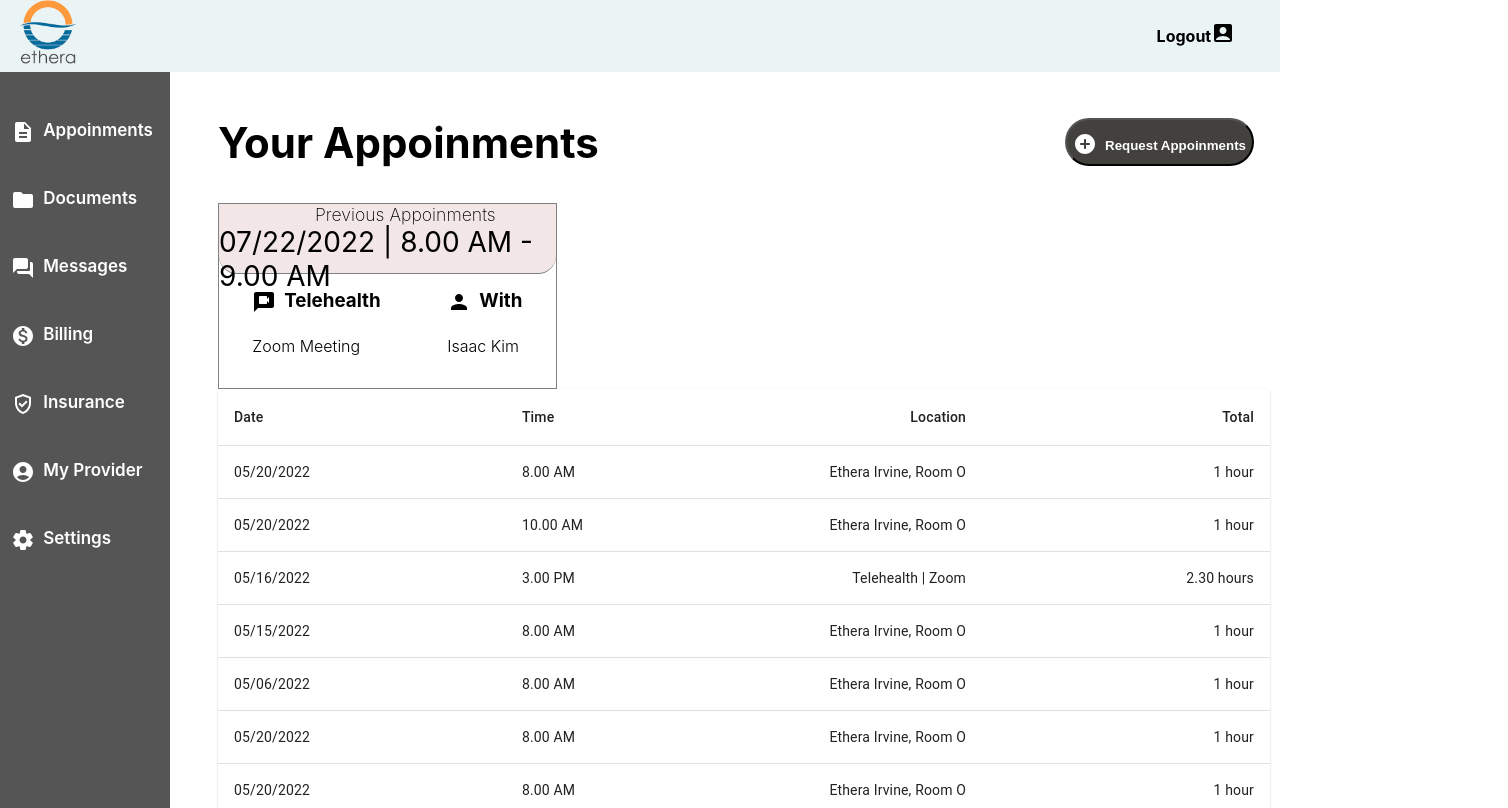
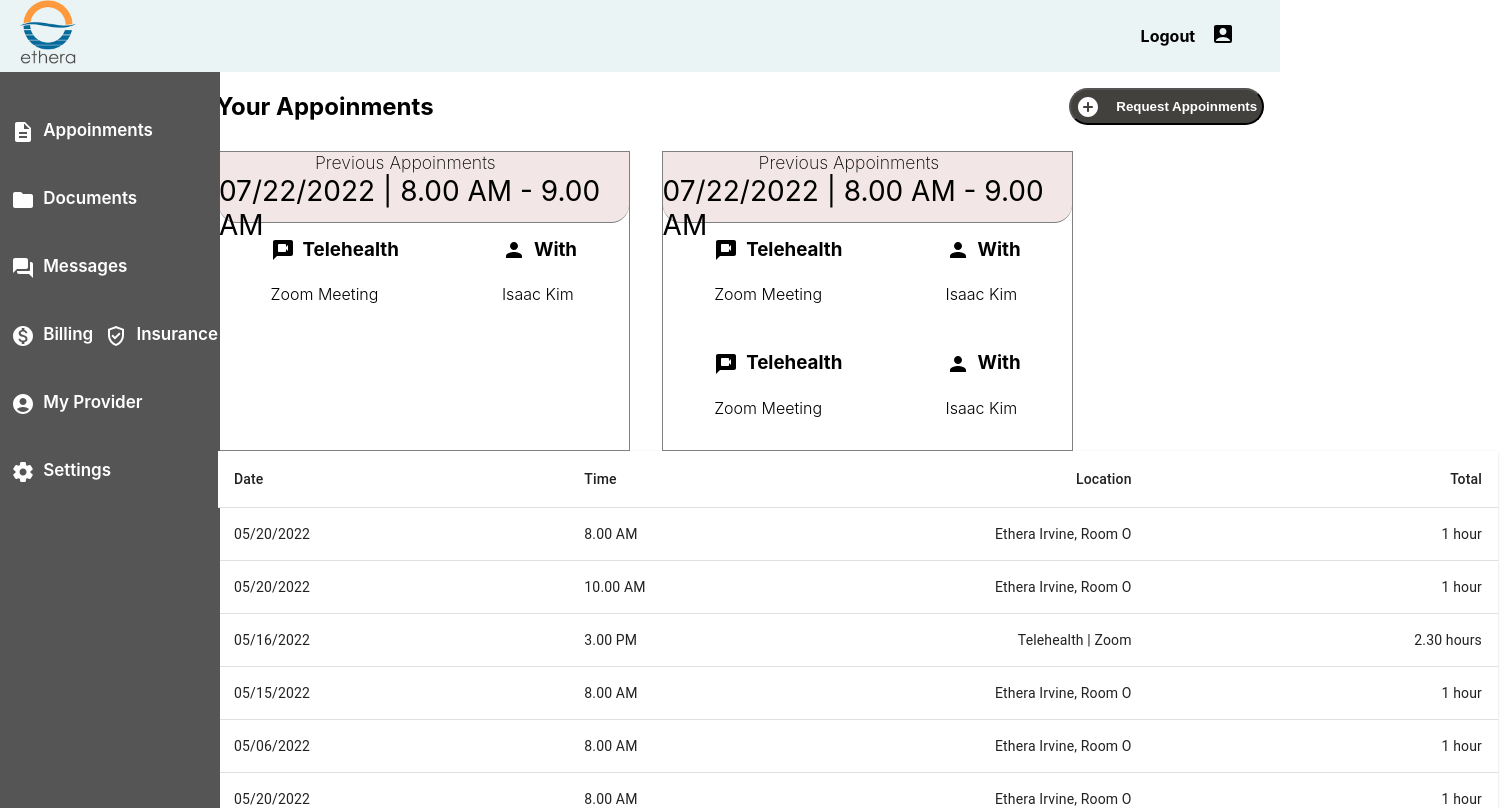
Before and after one commit to Mubasharhassan/Etheraproject, a React (Create React App) app: page / in a window 1280 px wide. Shown: the top 808 px of the page, 1508 px wide, since content can reach past the window. Built offline with nearby package versions, Linux system fonts and the light colour scheme.

Commit message:
changing some code

```diff
--- a/src/App.css
+++ b/src/App.css
@@ -1,12 +1,12 @@
-  .previous-appoinment{
+.previous-appoinment {
   border: 1px solid gray;
   width: 32%;
 }
-  .previous-appoinment{
+.previous-appoinment {
   /* display: flex; */
   flex-wrap: wrap;
 }
-  .previous-appoinment-date{
+.previous-appoinment-date {
   border-bottom: 1px solid gray;
   border-bottom-right-radius: 18px;
   border-bottom-left-radius: 18px;
@@ -15,29 +15,29 @@
   /* text-align: center; */
   background-color: rgb(242, 230, 230);
 }
-  .telehealth-name{
+.telehealth-name {
   margin-top: 15px;
 }
-  .telehealth-meeting{
+.telehealth-meeting {
   margin-top: -20px;
   padding: 0px;
   font-size: 1rem;
   font-weight: 300;
 }
-  .appoinment-with-date{
+.appoinment-with-date {
   height: 3rem;
   font-weight: 400;
   margin-top: -17px;
   /* margin-left: 1rem; */
 }
-  .previous-appoinment-peragraph{
+.previous-appoinment-peragraph {
   margin-top: 0px;
   font-size: 1.1rem;
   font-weight: 190;
   margin-left: 6rem;
   /* float: left; */
 }
-  .previous-appoinment-telehealt-with{
+.previous-appoinment-telehealt-with {
   /* height: 6rem; */
   display: flex;
   /* border: 1px solid gray; */
@@ -45,56 +45,77 @@
   /* width: 30%; */
   margin-bottom: 1rem;
 }
-  .date-and-time{
+.date-and-time {
   display: flex;
   justify-content: space-evenly;
   /* height: 3rem; */
 }
-  .sidebar-div{
+.two-d-div{
   display: flex;
-  justify-content: space-between;
+  flex-wrap: wrap;
+  gap: 2rem;
 }
-.header{
+
+.header {
   display: flex;
-  position: static;
+  position: relative;
   justify-content: space-between;
   background-color: rgb(235, 244, 244);
 }
-.header-logout{
+.header-logout {
   display: flex;
-  margin: .3rem;
+  margin: 0.3rem;
+  padding-right: 2.5rem;
+  gap: 1rem;
 }
-.header-icon{
+.header-icon {
   display: flex;
-  margin-top: 1rem;
- padding-right: 2.5rem;
+  margin-top: 1.1rem;
+  /* margin-right: 2rem; */
 }
-.header-img{
+.header-img {
   width: auto;
   height: 4rem;
   margin-left: 1rem;
 }
-.main-div-data{
+.main-div-data {
   display: flex;
   justify-content: space-between;
-  flex-wrap: wrap;align-items: center;
+  flex-wrap: wrap;
+  align-items: center;
+  gap: 1rem;
+  padding-left: 13.5rem;
 }
-.outlined{
+.outlined {
   margin-right: 1rem;
   width: auto;
-  height: 3rem;
+  /* height: 3rem; */
   text-align: center;
   color: #fff;
   background-color: rgb(67, 65, 62);
   border-radius: 35px;
   font-weight: 700;
+  display: flex;
+  align-items: center;
+  padding: 0.3rem;
 }
-.icons-div{
+.icons-div {
   font-weight: 600;
 }
-.Add-icon-btn{
-  margin-bottom: -.4rem;
-  margin-right: .5rem;
+.Add-icon-btn {
+  margin-bottom: -0.4rem;
+  margin-right: 0.5rem;
+}
+/* *{
+  margin: 0px;
+  padding: 0px;
+} */
+.outlined-icon {
+  display: flex;
+  align-items: center;
+  display: flex;
+  margin-right: 1rem;
+  gap: 1rem;
 }
 .main {
   width: 100%;
@@ -103,11 +124,22 @@
   padding: 10px 10px;
 }
 @media screen and (max-height: 450px) {
-  .sidenav {padding-top: 15px; display:none;}
-  .sidenav a {font-size: 18px;}
+  .sidenav {
+    padding-top: 15px;
+    display: none;
+  }
+  .sidenav a {
+    font-size: 18px;
+  }
+}
+.sidebar-div {
+  width: 250px;
+  display: flex;
+  flex-wrap: wrap;
+  justify-content: space-between;
 }
 .navbar {
-  width: 170px;
+  width: 220px;
   height: 100%;
   background-color: #555;
   overflow: auto;
--- a/src/Components/DateTime.js
+++ b/src/Components/DateTime.js
@@ -58,7 +58,7 @@ export default function StickyHeadTable() {
   };
 
   return (
-    <Paper sx={{ width: '100%', overflow: 'hidden'}}>
+    <Paper xs={{ width: '100%', flexWrap: 'wrap', overflow: 'hidden'}}>
       <TableContainer sx={{ maxHeight: 440 , }}>
         <Table stickyHeader aria-label="sticky table">
           <TableHead>
--- a/src/Components/HomePageData.js
+++ b/src/Components/HomePageData.js
@@ -1,65 +1,104 @@
-import React from 'react'
-import FolderIcon from '@mui/icons-material/Folder';
-import DescriptionIcon from '@mui/icons-material/Description';
-import ForumRoundedIcon from '@mui/icons-material/ForumRounded';
-import MonetizationOnIcon from '@mui/icons-material/MonetizationOn';
-import GppGoodOutlinedIcon from '@mui/icons-material/GppGoodOutlined';
-import AccountCircleRoundedIcon from '@mui/icons-material/AccountCircleRounded';
-import SettingsRoundedIcon from '@mui/icons-material/SettingsRounded';
-import AddCircleRoundedIcon from '@mui/icons-material/AddCircleRounded';
-import VideoChatIcon from '@mui/icons-material/VideoChat';
-import PersonIcon from '@mui/icons-material/Person';
-import StickyHeadTable from './DateTime';
+import React from "react";
+import AddCircleRoundedIcon from "@mui/icons-material/AddCircleRounded";
+import VideoChatIcon from "@mui/icons-material/VideoChat";
+import PersonIcon from "@mui/icons-material/Person";
+import StickyHeadTable from "./DateTime";
 
 const HomePageData = () => {
   return (
     <>
-       <div className='sidebar-div'>
-           <div class="navbar">
-             <a className='icons-div'> <DescriptionIcon className='Add-icon-btn'/><span>Appoinments </span></a>
-             <a className='icons-div'> <FolderIcon className='Add-icon-btn'/><span>Documents </span></a>
-             <a className='icons-div'><ForumRoundedIcon className='Add-icon-btn'/> <span>Messages </span></a>
-             <a className='icons-div'> <MonetizationOnIcon className='Add-icon-btn'/><span>Billing </span></a>
-             <a className='icons-div'> <GppGoodOutlinedIcon className='Add-icon-btn'/><span>Insurance </span></a>
-             <a className='icons-div'><AccountCircleRoundedIcon className='Add-icon-btn'/><span>My Provider </span></a>
-             <a className='icons-div'><SettingsRoundedIcon className='Add-icon-btn'/> <span>Settings </span></a>
+      <div>
+        <div class=" main-div-data">
+          <h2>Your Appoinments</h2>
+          <button className="outlined">
+            <AddCircleRoundedIcon className="outlined-icon" />
+            <span>Request Appoinments</span>
+          </button>
+        </div>
+        {/* <div className="sidebar-div"> */}
+        <div class="main">
+          <div className="two-d-div">
+            <div className="previous-appoinment">
+              <div className="previous-appoinment-date">
+                <p className="previous-appoinment-peragraph">
+                  Previous Appoinments
+                </p>
+                <div className="date-and-time">
+                  <span className="appoinment-with-date">
+                    07/22/2022 | 8.00 AM - 9.00 AM
+                  </span>
+                </div>
+              </div>
+              <div className="previous-appoinment-telehealt-with">
+                <div>
+                  <h6 className="telehealth-name">
+                    <VideoChatIcon className="Add-icon-btn" />
+                    <span>Telehealth</span>
+                  </h6>
+                  <p className="telehealth-meeting">Zoom Meeting</p>
+                </div>
+                <div>
+                  <h6 className="telehealth-name">
+                    <PersonIcon className="Add-icon-btn" />
+                    With
+                  </h6>
+                  <p className="telehealth-meeting">Isaac Kim</p>
+                </div>
+              </div>
             </div>
-          <div class="main">
-                <div className='main-div-data'>
-                   <h2>Your Appoinments</h2>
-                   <button className="outlined"><AddCircleRoundedIcon className='Add-icon-btn'/><span>Request Appoinments</span></button>
+
+            <div className="previous-appoinment">
+              <div className="previous-appoinment-date">
+                <p className="previous-appoinment-peragraph">
+                  Previous Appoinments
+                </p>
+                <div className="date-and-time">
+                  <span className="appoinment-with-date">
+                    07/22/2022 | 8.00 AM - 9.00 AM
+                  </span>
                 </div>
+              </div>
+              <div className="previous-appoinment-telehealt-with">
+                <div>
+                  <h6 className="telehealth-name">
+                    <VideoChatIcon className="Add-icon-btn" />
+                    <span>Telehealth</span>
+                  </h6>
+                  <p className="telehealth-meeting">Zoom Meeting</p>
+                </div>
+                <div>
+                  <h6 className="telehealth-name">
+                    <PersonIcon className="Add-icon-btn" />
+                    With
+                  </h6>
+                  <p className="telehealth-meeting">Isaac Kim</p>
+                </div>
+              </div>
+              <div className="previous-appoinment-telehealt-with">
+                <div>
+                  <h6 className="telehealth-name">
+                    <VideoChatIcon className="Add-icon-btn" />
+                    <span>Telehealth</span>
+                  </h6>
+                  <p className="telehealth-meeting">Zoom Meeting</p>
+                </div>
+                <div>
+                  <h6 className="telehealth-name">
+                    <PersonIcon className="Add-icon-btn" />
+                    With
+                  </h6>
+                  <p className="telehealth-meeting">Isaac Kim</p>
+                </div>
+              </div>
+            </div>
+          </div>
 
-
-
-                <div className='previous-appoinment'>
-                   <div className='previous-appoinment-date'>
-                    <p className='previous-appoinment-peragraph'>Previous Appoinments</p>
-                       <div className='date-and-time'>
-                           <span className='appoinment-with-date'>07/22/2022   |  8.00 AM - 9.00 AM</span>
-                        </div>
-
-                   </div>
-                   <div className='previous-appoinment-telehealt-with'>
-                       <div>
-                         <h6 className='telehealth-name'><VideoChatIcon className='Add-icon-btn'/><span>Telehealth</span></h6>
-                         <p className='telehealth-meeting'>Zoom Meeting</p>
-                       </div>
-                       <div>
-                         <h6  className='telehealth-name'> <PersonIcon className='Add-icon-btn'/>With</h6>
-                         <p className='telehealth-meeting'>Isaac Kim</p>
-                       </div>
-
-                   </div>
-
-                </div>
-
-
-              <StickyHeadTable/>
-           </div>
+          <StickyHeadTable />
+        </div>
+        {/* </div> */}
       </div>
     </>
-  )
-}
+  );
+};
 
-export default HomePageData
+export default HomePageData;
--- a/src/Components/SideBar.js
+++ b/src/Components/SideBar.js
@@ -1,16 +1,53 @@
-import React from 'react'
-import HomePageData from './HomePageData';
-import VideoChatIcon from '@mui/icons-material/VideoChat';
-import PersonIcon from '@mui/icons-material/Person';
+import React from "react";
+import HomePageData from "./HomePageData";
+import FolderIcon from "@mui/icons-material/Folder";
+import DescriptionIcon from "@mui/icons-material/Description";
+import ForumRoundedIcon from "@mui/icons-material/ForumRounded";
+import MonetizationOnIcon from "@mui/icons-material/MonetizationOn";
+import GppGoodOutlinedIcon from "@mui/icons-material/GppGoodOutlined";
+import AccountCircleRoundedIcon from "@mui/icons-material/AccountCircleRounded";
+import SettingsRoundedIcon from "@mui/icons-material/SettingsRounded";
+import AddCircleRoundedIcon from "@mui/icons-material/AddCircleRounded";
+import VideoChatIcon from "@mui/icons-material/VideoChat";
+import PersonIcon from "@mui/icons-material/Person";
 
 const SideBar = () => {
   return (
     <>
-     <div >
-     <HomePageData />
-     </div>
+      <div className="sidebar-div">
+        <div className="navbar">
+          <a className="icons-div">
+            <DescriptionIcon className="Add-icon-btn" />
+            <span>Appoinments </span>
+          </a>
+          <a className="icons-div">
+            <FolderIcon className="Add-icon-btn" />
+            <span>Documents </span>
+          </a>
+          <a className="icons-div">
+            <ForumRoundedIcon className="Add-icon-btn" /> <span>Messages </span>
+          </a>
+          <a className="icons-div">
+            <MonetizationOnIcon className="Add-icon-btn" />
+            <span>Billing </span>
+          </a>
+          <a className="icons-div">
+            <GppGoodOutlinedIcon className="Add-icon-btn" />
+            <span>Insurance </span>
+          </a>
+          <a className="icons-div">
+            <AccountCircleRoundedIcon className="Add-icon-btn" />
+            <span>My Provider </span>
+          </a>
+          <a className="icons-div">
+            <SettingsRoundedIcon className="Add-icon-btn" />{" "}
+            <span>Settings </span>
+          </a>
+        </div>
+      </div>
+      <HomePageData />
     </>
-  )
-}
+  );
+};
 
-export default SideBar
+export default SideBar;
```
Also changed, not shown: src/App.js (+5 -6 lines). Lines whose indentation alone changed are shown as unchanged.
